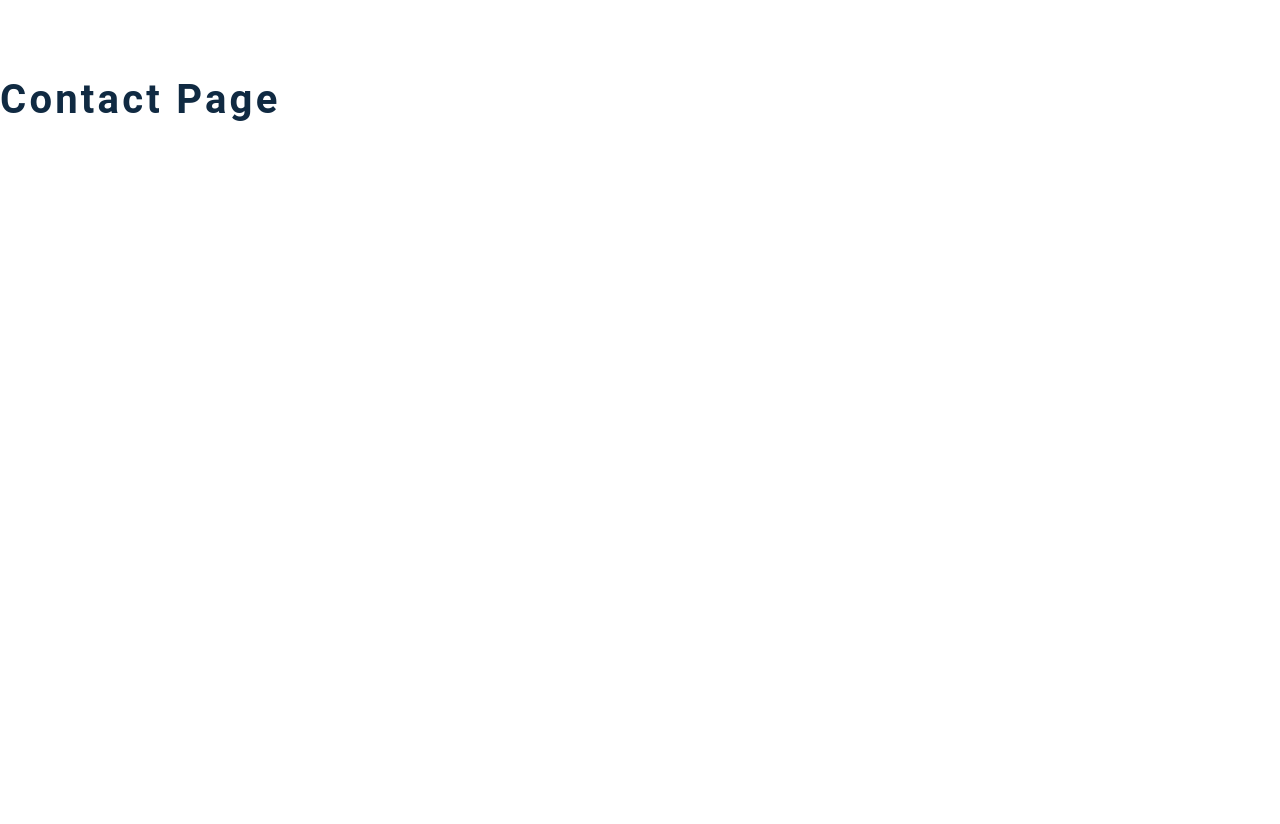
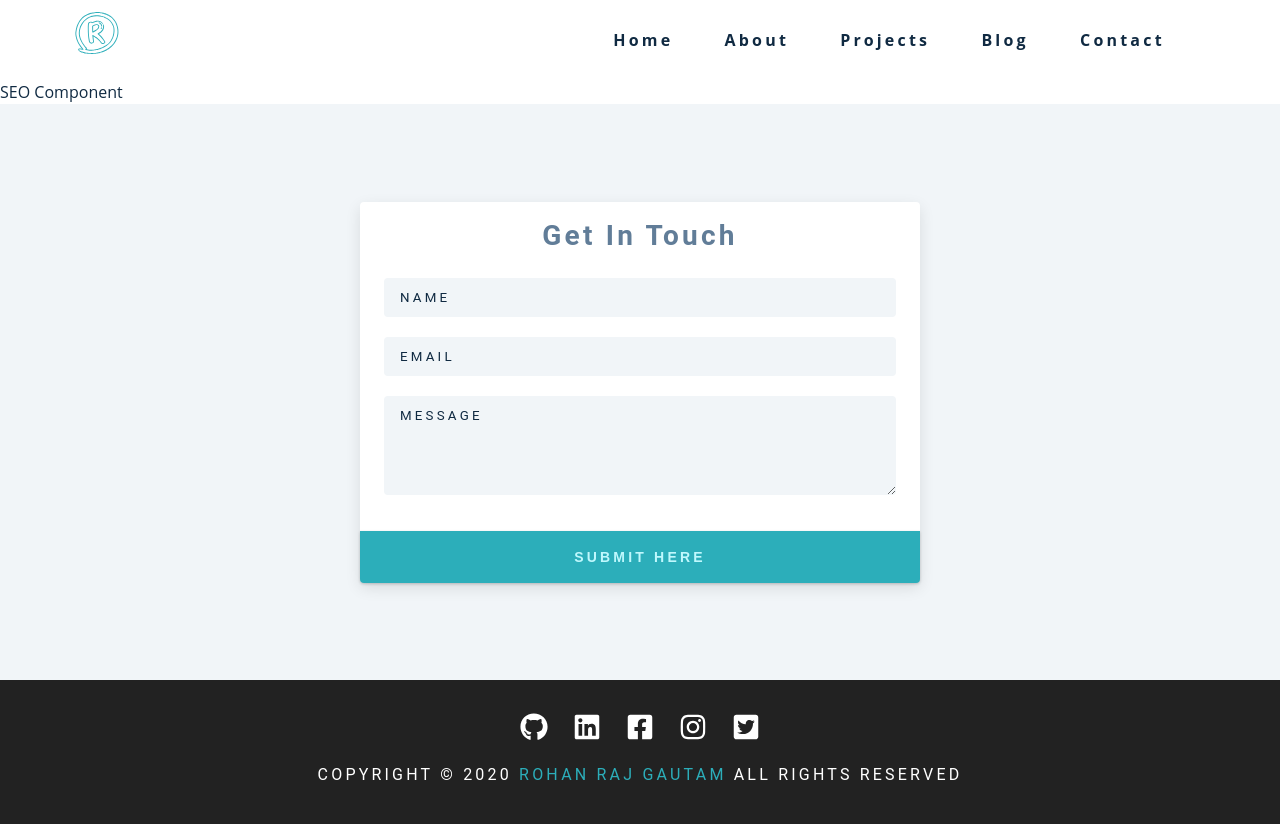
Before and after one commit to RohanRajGautam/gatsby-rrg-site, a Gatsby site: page /contact in a window 1280 px wide. Before the commit the page ends 800 px from the top, so only its background shows below. Built offline with nearby package versions, Linux system fonts and the light colour scheme; Gatsby itself is replaced by a stand-in of ours.

Commit message:
setup contact page and added formspree for the form post request

```diff
--- a/src/pages/contact.js
+++ b/src/pages/contact.js
@@ -1,8 +1,46 @@
 import React from "react"
 import Layout from "../components/Layout"
+import SEO from "../components/SEO"
 
 const contact = () => {
-  return <h2>contact page</h2>
+  return (
+    <Layout>
+      <SEO title="Contact" />
+      <section className="contact-page">
+        <article className="contact-form">
+          <h3>get in touch</h3>
+          <form
+            action="https://formspree.io/rohanrajgautam@gmail.com"
+            method="POST"
+          >
+            <div className="form-group">
+              <input
+                type="text"
+                name="name"
+                placeholder="name"
+                className="form-control"
+              />
+              <input
+                type="email"
+                placeholder="email"
+                name="email"
+                className="form-control"
+              />
+              <textarea
+                name="message"
+                rows="5"
+                placeholder="message"
+                className="form-control"
+              ></textarea>
+            </div>
+            <button type="submit" className="submit-btn btn">
+              submit here
+            </button>
+          </form>
+        </article>
+      </section>
+    </Layout>
+  )
 }
 
 export default contact
```
